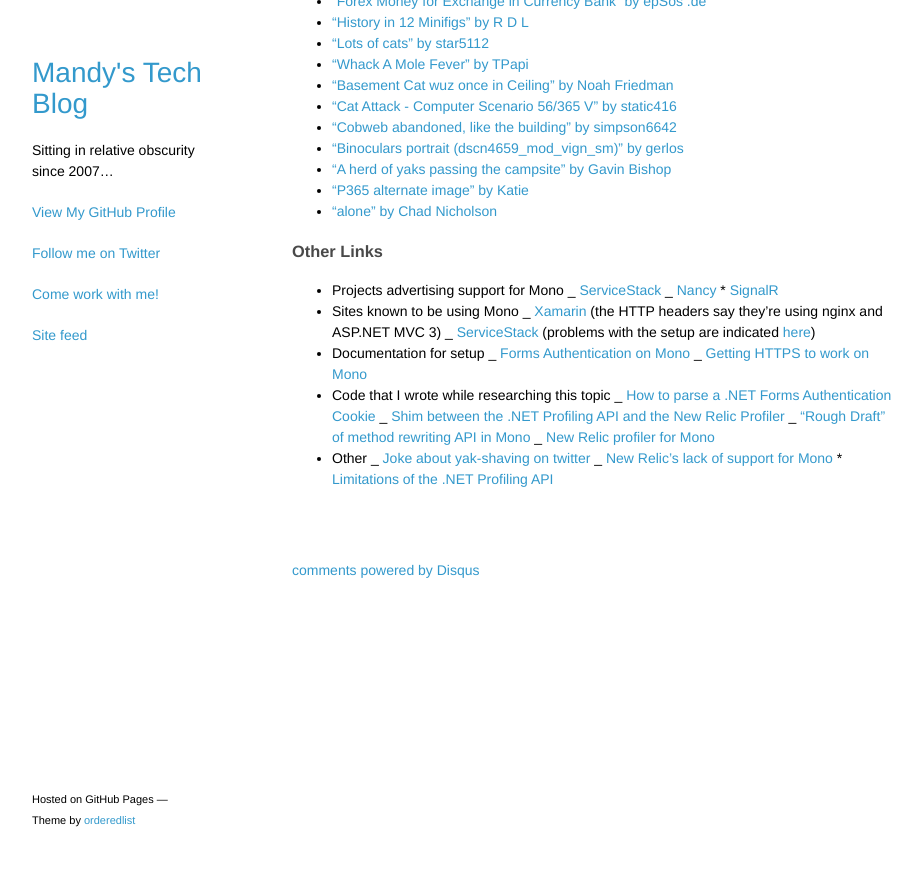
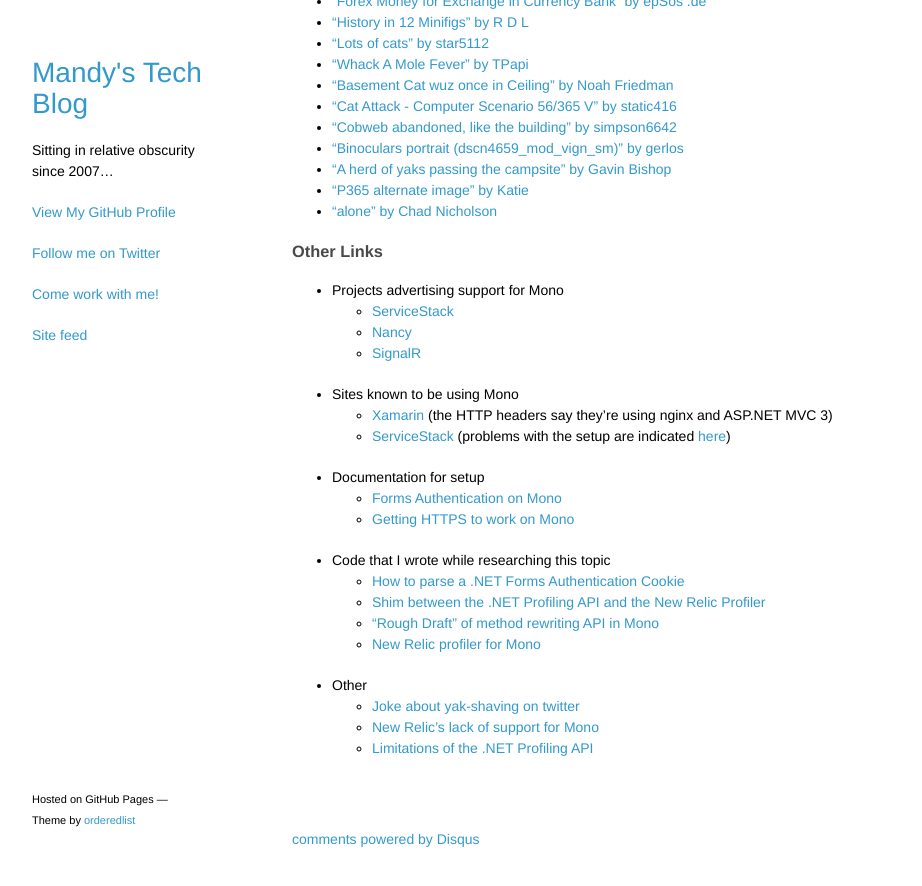
Before and after one commit to amanda-mitchell/fallingcanbedeadly.com, a Jekyll site: the page built from _posts/2013-07-26-monkeyspace-talk-slides-and-notes.md, in a window 1280 px wide and 900 px high, scrolled down 1143 px. Shown: the top 886 px of the window, without its empty margins (178-1100 px from the left). Built offline with Jekyll 4.4.1, drawn with Linux system fonts in a browser that asks for light colours; comment, search, counter and statistics services are not loaded.

Commit message:
Fix markup.

```diff
--- a/_posts/2013-07-26-monkeyspace-talk-slides-and-notes.md
+++ b/_posts/2013-07-26-monkeyspace-talk-slides-and-notes.md
@@ -52,19 +52,21 @@ Several of the images that I used were licensed under Creative Commons. Here are
 ### Other Links
 
 - Projects advertising support for Mono
-  _ [ServiceStack](http://servicestack.net/)
-  _ [Nancy](http://github.com/NancyFx/Nancy) \* [SignalR](http://github.com/SignalR/SignalR)
+  - [ServiceStack](http://servicestack.net/)
+  - [Nancy](http://github.com/NancyFx/Nancy)
+  - [SignalR](http://github.com/SignalR/SignalR)
 - Sites known to be using Mono
-  _ [Xamarin](http://xamarin.com) (the HTTP headers say they're using nginx and ASP.NET MVC 3)
-  _ [ServiceStack](https://twitter.com/demisbellot/status/349585542641487872) (problems with the setup are indicated [here](https://twitter.com/demisbellot/status/349586375428931586))
+  - [Xamarin](http://xamarin.com) (the HTTP headers say they're using nginx and ASP.NET MVC 3)
+  - [ServiceStack](https://twitter.com/demisbellot/status/349585542641487872) (problems with the setup are indicated [here](https://twitter.com/demisbellot/status/349586375428931586))
 - Documentation for setup
-  _ [Forms Authentication on Mono](http://www.mono-project.com/Config_system_web_authentication)
-  _ [Getting HTTPS to work on Mono](http://www.mono-project.com/FAQ_Security)
+  - [Forms Authentication on Mono](http://www.mono-project.com/Config_system_web_authentication)
+  - [Getting HTTPS to work on Mono](http://www.mono-project.com/FAQ_Security)
 - Code that I wrote while researching this topic
-  _ [How to parse a .NET Forms Authentication Cookie](https://gist.github.com/5350992)
-  _ [Shim between the .NET Profiling API and the New Relic Profiler](https://github.com/david-mitchell/NewRelicShim)
-  _ ["Rough Draft" of method rewriting API in Mono](https://github.com/LogosBible/mono/tree/methodrewrite)
-  _ [New Relic profiler for Mono](https://github.com/david-mitchell/NewRelicProfiler)
+  - [How to parse a .NET Forms Authentication Cookie](https://gist.github.com/5350992)
+  - [Shim between the .NET Profiling API and the New Relic Profiler](https://github.com/david-mitchell/NewRelicShim)
+  - ["Rough Draft" of method rewriting API in Mono](https://github.com/LogosBible/mono/tree/methodrewrite)
+  - [New Relic profiler for Mono](https://github.com/david-mitchell/NewRelicProfiler)
 - Other
-  _ [Joke about yak-shaving on twitter](https://twitter.com/carlfish/status/357289566866120705)
-  _ [New Relic's lack of support for Mono](https://newrelic.com/docs/dotnet/new-relic-for-net) \* [Limitations of the .NET Profiling API](http://msdn.microsoft.com/en-us/library/bb384493.aspx)
+  - [Joke about yak-shaving on twitter](https://twitter.com/carlfish/status/357289566866120705)
+  - [New Relic's lack of support for Mono](https://newrelic.com/docs/dotnet/new-relic-for-net)
+  - [Limitations of the .NET Profiling API](http://msdn.microsoft.com/en-us/library/bb384493.aspx)
```
